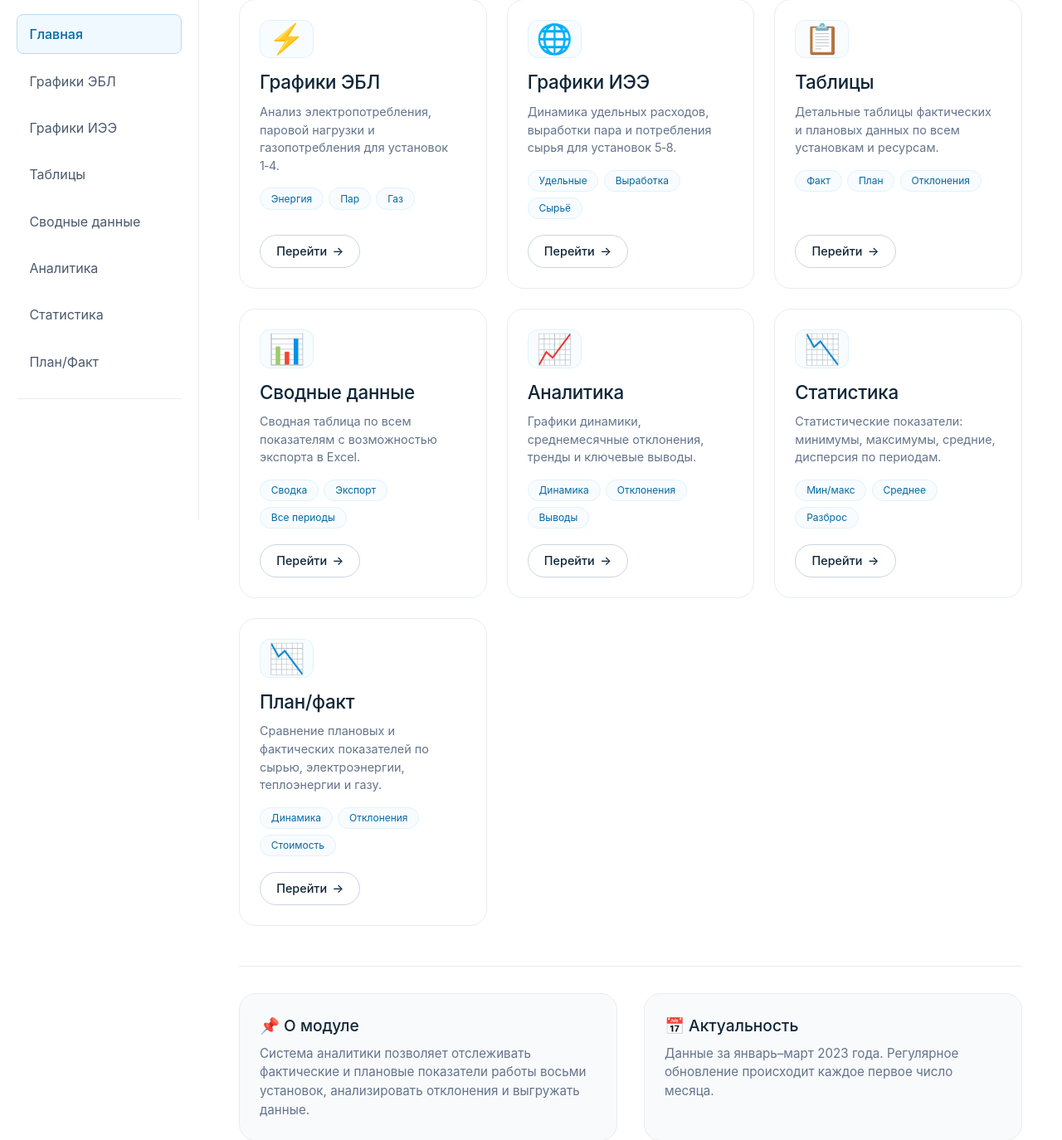
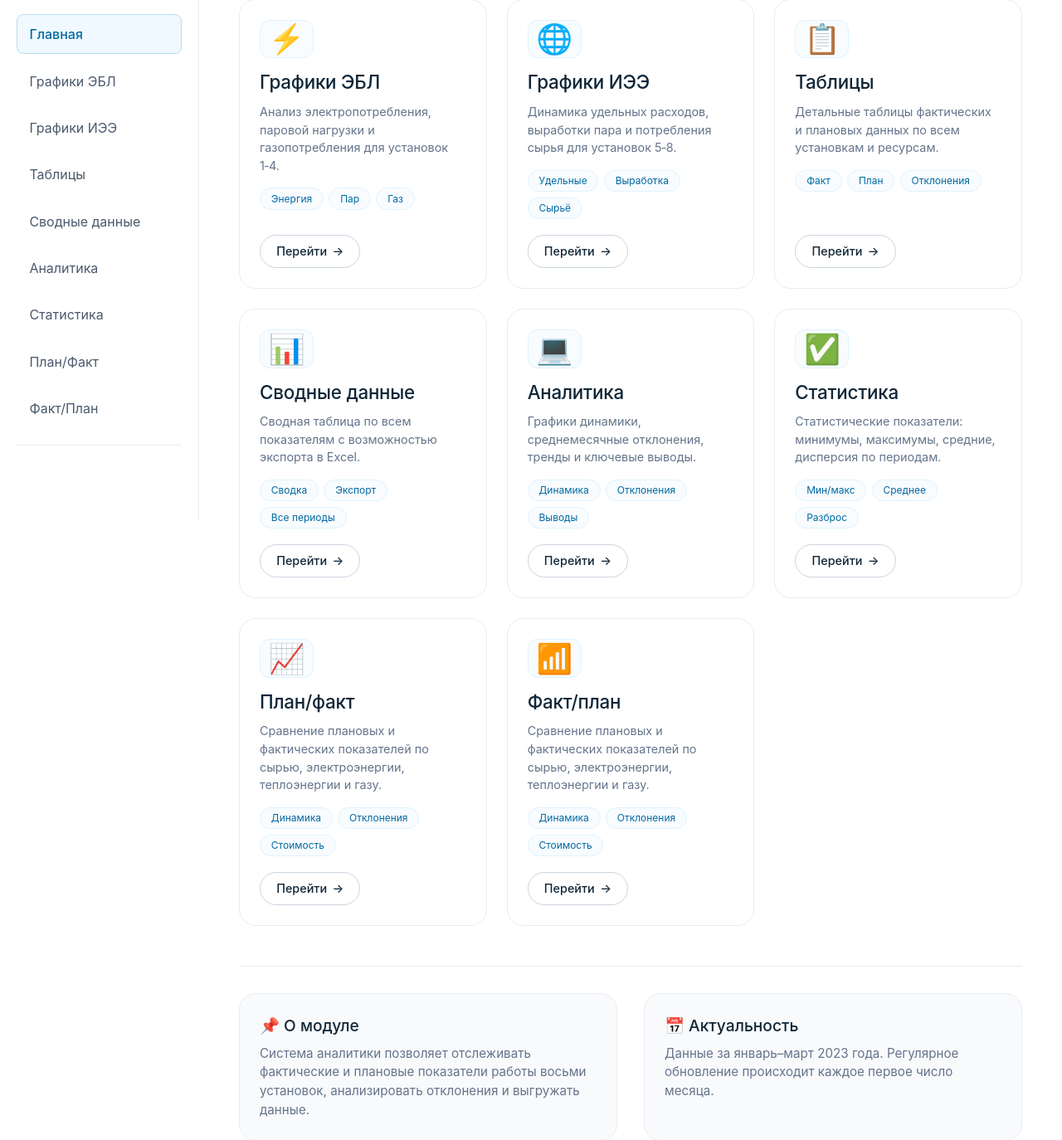
Before and after one commit to ant4p/ba, a Django app: page / in a window 1280 px wide. Shown: the part 173-1547 px from the top of the page at 83% size. Run offline with Django 5.2, Linux system fonts and the light colour scheme.

Commit message:
new page

```diff
--- a/src/templates/src/index.html
+++ b/src/templates/src/index.html
@@ -79,7 +79,7 @@
 
         <!-- Аналитика -->
         <div class="module-card">
-            <div class="module-icon">📈</div>
+            <div class="module-icon">💻</div>
             <h2 class="module-title">Аналитика</h2>
             <p class="module-description">Графики динамики, среднемесячные отклонения, тренды и ключевые выводы.</p>
             <div class="module-features">
@@ -95,7 +95,7 @@
 
         <!-- Статистика -->
         <div class="module-card">
-            <div class="module-icon">📉</div>
+            <div class="module-icon">✅</div>
             <h2 class="module-title">Статистика</h2>
             <p class="module-description">Статистические показатели: минимумы, максимумы, средние, дисперсия по периодам.</p>
             <div class="module-features">
@@ -111,7 +111,7 @@
 
         <!-- НОВЫЙ МОДУЛЬ: План/факт -->
         <div class="module-card">
-            <div class="module-icon">📉</div>
+            <div class="module-icon">📈</div>
             <h2 class="module-title">План/факт</h2>
             <p class="module-description">Сравнение плановых и фактических показателей по сырью, электроэнергии, теплоэнергии и газу.</p>
             <div class="module-features">
@@ -120,6 +120,23 @@
                 <span class="feature-tag">Стоимость</span>
             </div>
             <a href="{% url 'src:plan_fact' %}" class="module-button">
+                Перейти
+                <span class="button-arrow">→</span>
+            </a>
+        </div>
+
+
+            <!-- НОВЫЙ МОДУЛЬ: Факт/план -->
+        <div class="module-card">
+            <div class="module-icon">📶</div>
+            <h2 class="module-title">Факт/план</h2>
+            <p class="module-description">Сравнение плановых и фактических показателей по сырью, электроэнергии, теплоэнергии и газу.</p>
+            <div class="module-features">
+                <span class="feature-tag">Динамика</span>
+                <span class="feature-tag">Отклонения</span>
+                <span class="feature-tag">Стоимость</span>
+            </div>
+            <a href="{% url 'src:fact_plan' %}" class="module-button">
                 Перейти
                 <span class="button-arrow">→</span>
             </a>
--- a/src/urls.py
+++ b/src/urls.py
@@ -9,7 +9,8 @@ from src.views import (
     ShowTablesSvod,
     ShowGraphsEnergyEbl,
     ShowGraphsEnergyIee,
-    ShowPlanFact
+    ShowPlanFact,
+    ShowFactPlan
 )
 
 app_name = "src"
@@ -24,4 +25,5 @@ urlpatterns = [
     path("graphs_ebl/", ShowGraphsEnergyEbl.as_view(), name="graphs_ebl"),
     path("graphs_iee/", ShowGraphsEnergyIee.as_view(), name="graphs_iee"),
     path("plan_fact/", ShowPlanFact.as_view(), name="plan_fact"),
+    path("fact_plan/", ShowFactPlan.as_view(), name="fact_plan"),
 ]
--- a/src/views.py
+++ b/src/views.py
@@ -32,3 +32,6 @@ class ShowGraphsEnergyIee(TemplateView):
 
 class ShowPlanFact(TemplateView):
     template_name = "src/plan_fact.html"
+
+class ShowFactPlan(TemplateView):
+    template_name = "src/fact_plan.html"
--- a/templates/menu.html
+++ b/templates/menu.html
@@ -11,6 +11,7 @@
         <a href="{% url 'src:analytics' %}" class="nav-item {% if request.resolver_match.url_name == 'analytics' %}active{% endif %}">Аналитика</a>
         <a href="{% url 'src:nets' %}" class="nav-item {% if request.resolver_match.url_name == 'nets' %}active{% endif %}">Статистика</a>
         <a href="{% url 'src:plan_fact' %}" class="nav-item {% if request.resolver_match.url_name == 'plan_fact' %}active{% endif %}">План/Факт</a>
+        <a href="{% url 'src:fact_plan' %}" class="nav-item {% if request.resolver_match.url_name == 'fact_plan' %}active{% endif %}">Факт/План</a>
         <div class="nav-divider"></div>
         {% comment %} <a href="#" class="nav-item">Настройки</a>
         <a href="#" class="nav-item">Профиль</a> {% endcomment %}
```
Also changed, not shown: src/templates/src/fact_plan.html (renamed from src/templates/src/plan_fact.html, +17 -17 lines).
